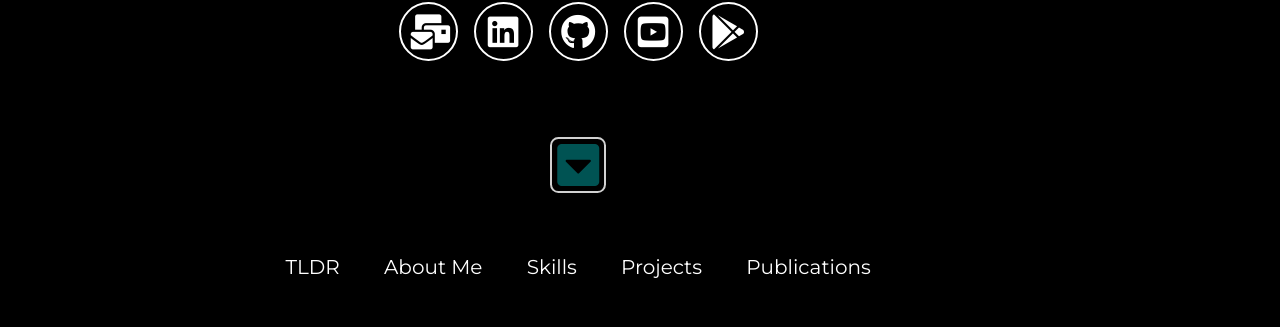
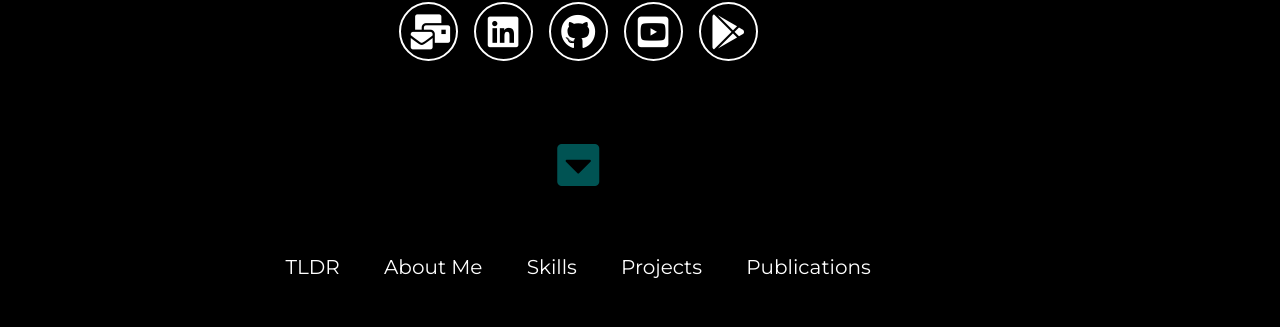
Before and after one commit to mingkichong/mingkichong.github.io, a Jekyll site: the page built from index.html, in a window 1280 px wide. Shown: the part 522-849 px from the top of the page. Built offline with Jekyll 4.4.1, drawn with Linux system fonts in a browser that asks for light colours.

Commit message:
remove border of down arrow

```diff
--- a/assets/css/header.css
+++ b/assets/css/header.css
@@ -153,7 +153,7 @@
     padding-top: 2px;
     padding-bottom: 2px;
     border-radius: 15%;
-    border: 2px solid #fff;
+    /*border: 2px solid #fff;*/
     transition: all .7s;
 }
 
```
